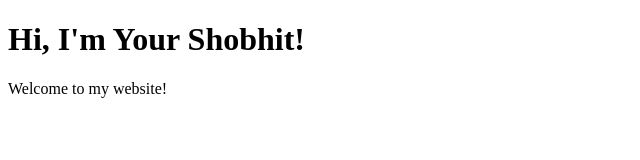
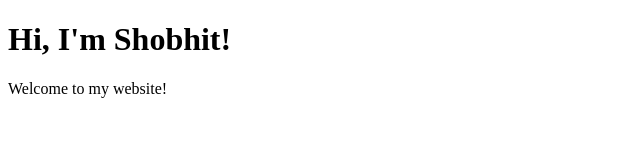
Before and after one commit to shobhitrphy/shobhitrphy.github.io, a plain HTML site: page index.html in a window 1280 px wide. Shown: the whole page, without its empty margins (0-640 px from the left). Drawn offline with Linux system fonts and the light colour scheme.

Commit message:
Update index.html

```diff
--- a/index.html
+++ b/index.html
@@ -5,7 +5,7 @@
   </head>
 
   <body>
-    <h1>Hi, I'm Your Shobhit!</h1>
+    <h1>Hi, I'm Shobhit!</h1>
 
     <p>Welcome to my website!</p>
   </body>
```
